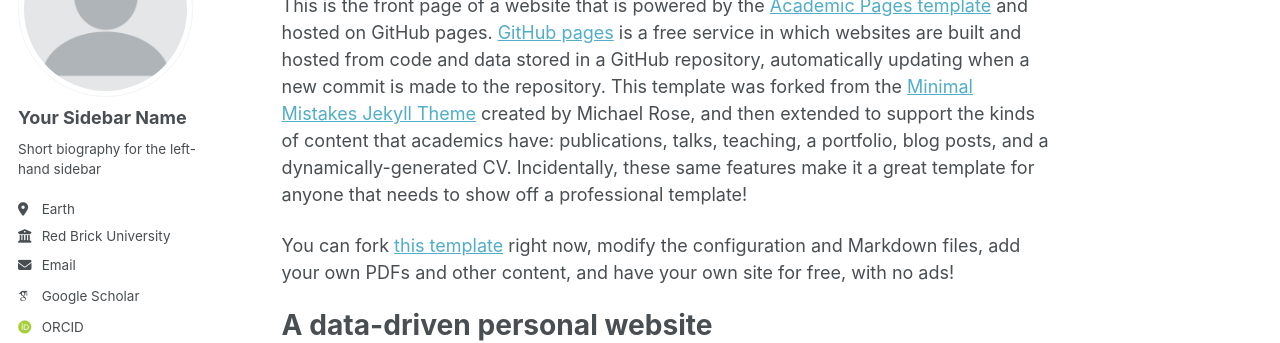
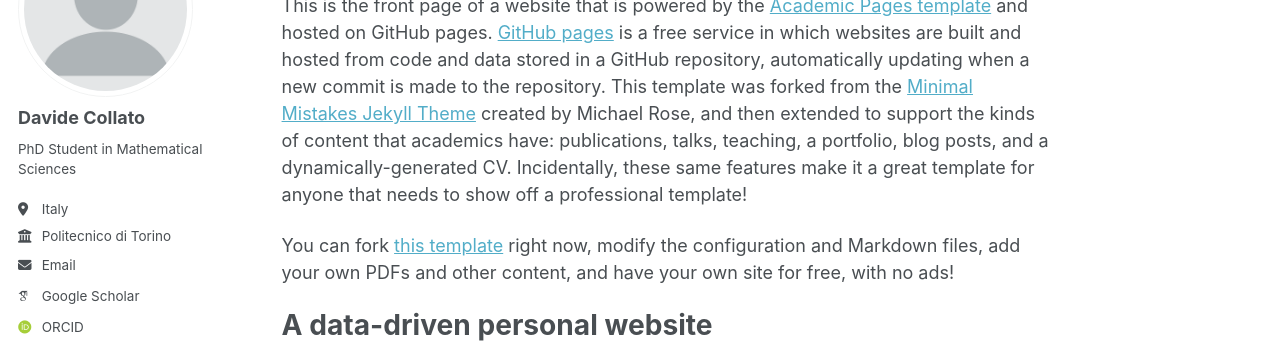
Before and after one commit to davidecollato/davidecollato.github.io, a Jekyll site: the page built from _pages/about.md, in a window 1280 px wide. Shown: the part 179-522 px from the top of the page. Built offline with Jekyll 4.4.1, drawn with Linux system fonts in a browser that asks for light colours; some web fonts are replaced; a script bundle is joined from its source files by our own code; library files that are not in the unit come from our copies.

Commit message:
Update _config.yml

```diff
--- a/_config.yml
+++ b/_config.yml
@@ -24,13 +24,13 @@
 author:
   # Biographic information
   avatar           : "profile.png"
-  name             : "Your Sidebar Name"
+  name             : "Davide Collato"
   pronouns         : # example: "she/her"
-  bio              : "Short biography for the left-hand sidebar"
-  location         : "Earth"
-  employer         : "Red Brick University"
+  bio              : "PhD Student in Mathematical Sciences"
+  location         : "Italy"
+  employer         : "Politecnico di Torino"
   uri              : # URL
-  email            : "none@example.org"
+  email            : "davide.collato@polito.it"
 
   # Academic websites
   academia         : # URL
```
